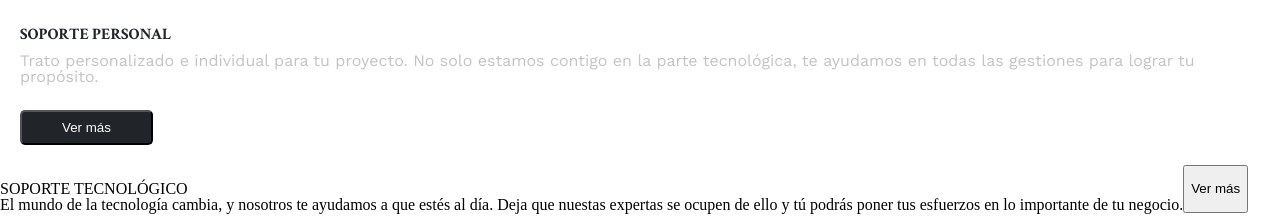
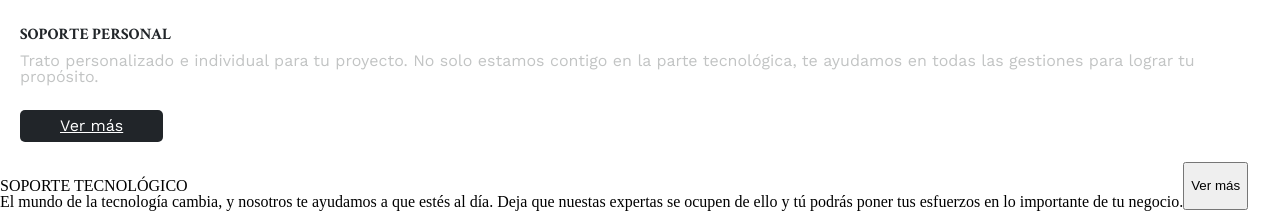
Before and after one commit to AlmuDiazMadramany/project_promo-b_module-1_team-1, a plain HTML site: page index.html in a window 1280 px wide. Shown: the part 599-815 px from the top of the page. Drawn offline with nearby package versions, Linux system fonts and the light colour scheme.

Commit message:
section2-article2

```diff
--- a/css/style.css
+++ b/css/style.css
@@ -65,6 +65,7 @@ titulo, p, button: WorkSans
 
 .section2 { display: flex;
             flex-wrap: wrap;
+            flex-direction: row;
             justify-content: left;
             }
 
@@ -89,6 +90,7 @@ titulo, p, button: WorkSans
 
 .button-article2 {background-color: rgb(33, 37, 41) ;
                     color: white;
+                    font-family: var(--font-family-p);
                     padding: 8px;
                     padding-left: 40px;
                     padding-right: 40px;
--- a/index.html
+++ b/index.html
@@ -58,7 +58,7 @@
                 <p class="parrafo-article2">Trato personalizado e individual para tu proyecto. No solo estamos contigo en la parte tecnológica, te ayudamos en todas las gestiones para lograr tu propósito. </p>
             </article>
 
-            <button class="button-article2">Ver más</button>
+            <a href="#" class="button-article2">Ver más</a>
 
             <article>
                 <img src="./images/3.svg" alt="">
```
